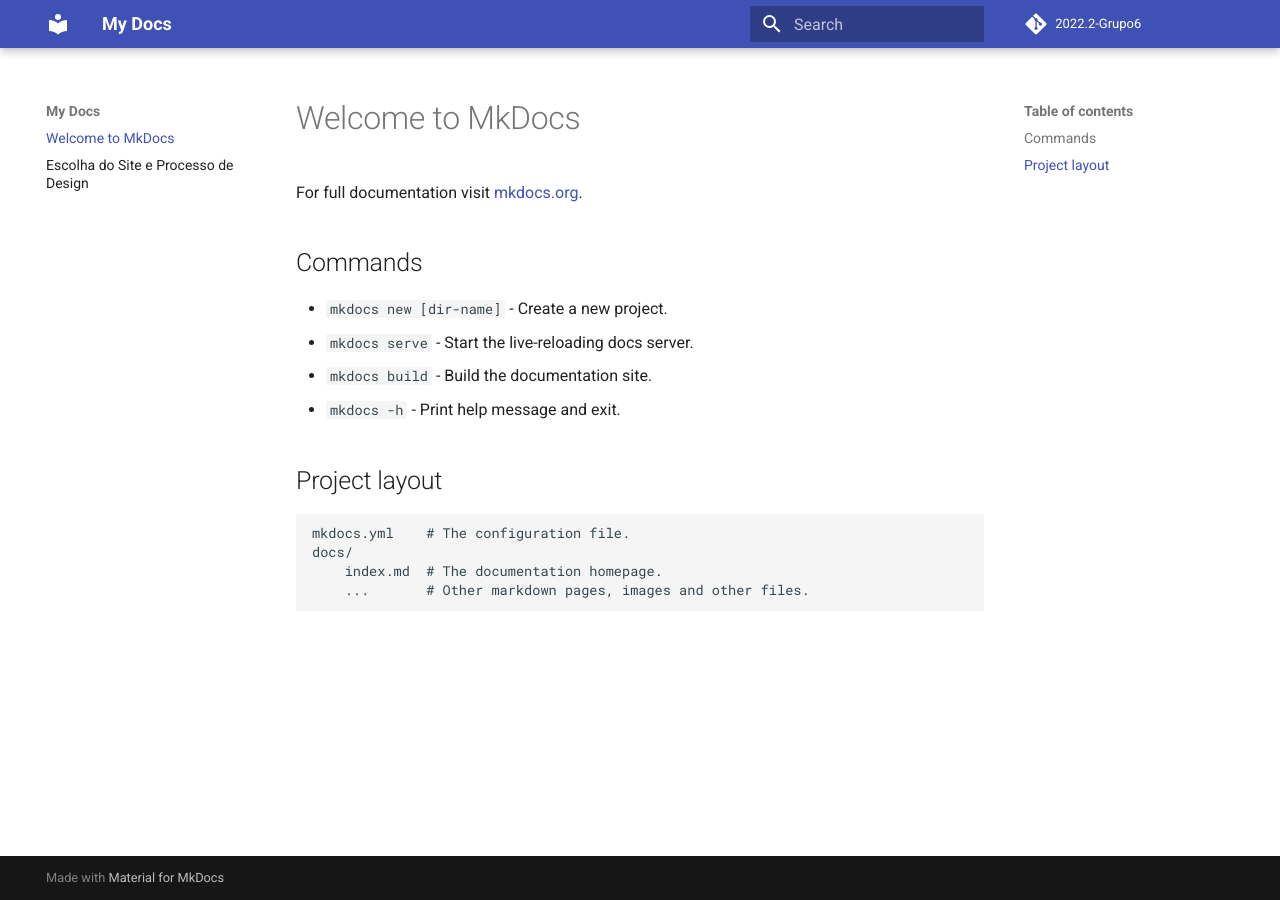
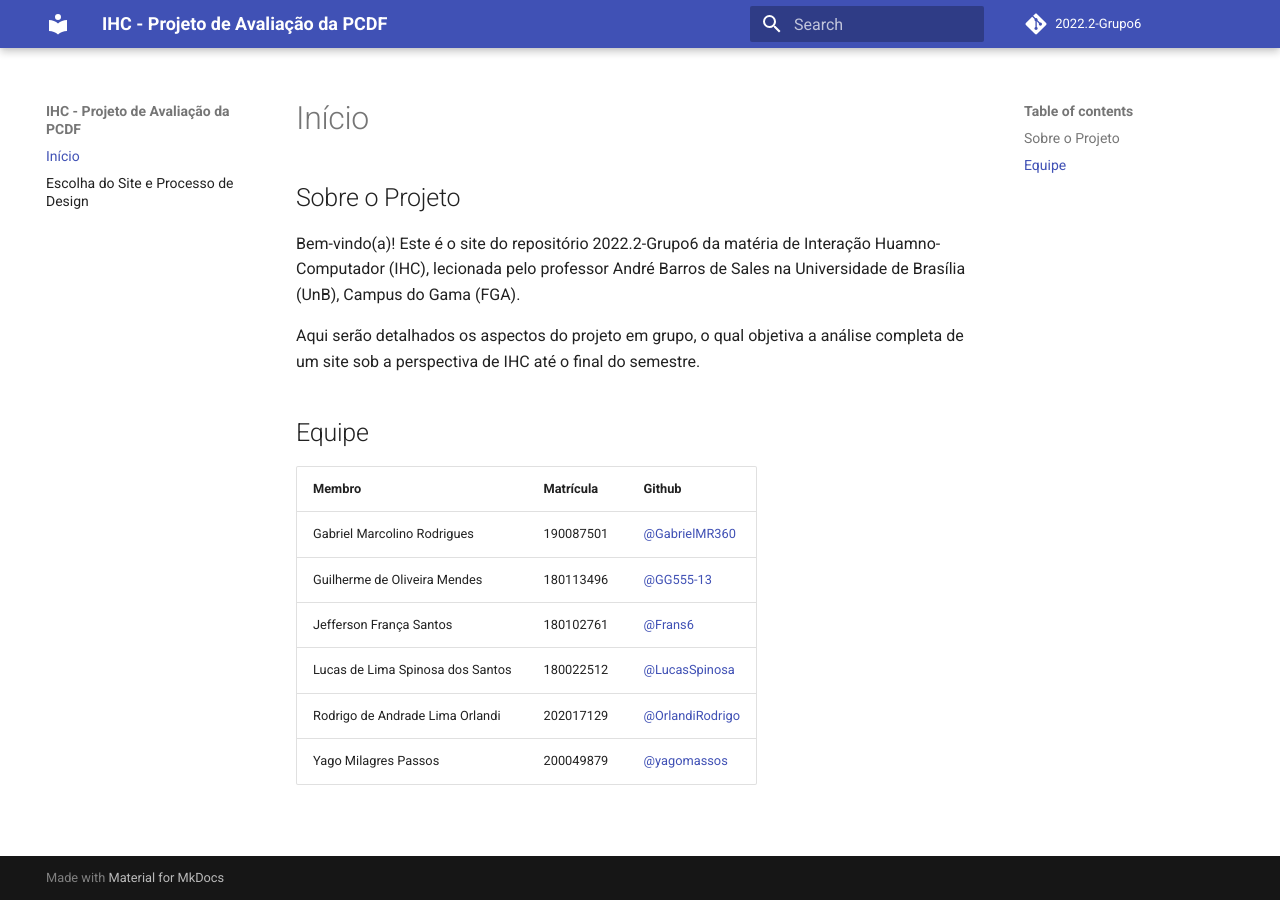
Before and after one commit to Interacao-Humano-Computador/2022.2-PCDF, an MkDocs documentation site: the page built from docs/index.md, in a window 1280 px wide. Built offline with MkDocs 1.6.1 and Material for MkDocs 9.7.7, drawn with Linux system fonts in a browser that asks for light colours; comment, search, counter and statistics services are not loaded.

Commit message:
mudanças adicionais do index e do config

```diff
--- a/docs/index.md
+++ b/docs/index.md
@@ -1,17 +1,17 @@
-# Welcome to MkDocs
+# Início
 
-For full documentation visit [mkdocs.org](https://www.mkdocs.org).
+## Sobre o Projeto
+Bem-vindo(a)! Este é o site do repositório 2022.2-Grupo6 da matéria de Interação Huamno-Computador (IHC), lecionada pelo professor André Barros de Sales na Universidade de Brasília (UnB), Campus do Gama (FGA).
 
-## Commands
+Aqui serão detalhados os aspectos do projeto em grupo, o qual objetiva a análise completa de um site sob a perspectiva de IHC até o final do semestre.
 
-* `mkdocs new [dir-name]` - Create a new project.
-* `mkdocs serve` - Start the live-reloading docs server.
-* `mkdocs build` - Build the documentation site.
-* `mkdocs -h` - Print help message and exit.
+## Equipe
 
-## Project layout
-
-    mkdocs.yml    # The configuration file.
-    docs/
-        index.md  # The documentation homepage.
-        ...       # Other markdown pages, images and other files.
+|Membro|Matrícula|Github|
+|------|------|---------|
+|Gabriel Marcolino Rodrigues|190087501|[@GabrielMR360](https://github.com/GabrielMR360)|
+|Guilherme de Oliveira Mendes|180113496|[@GG555-13](https://github.com/GG555-13)|
+|Jefferson França Santos|180102761|[@Frans6](https://github.com/Frans6)|
+|Lucas de Lima Spinosa dos Santos|180022512|[@LucasSpinosa](https://github.com/LucasSpinosa)|
+|Rodrigo de Andrade Lima Orlandi|202017129|[@OrlandiRodrigo](https://github.com/OrlandiRodrigo)|
+|Yago Milagres Passos|200049879|[@yagomassos](https://github.com/yagompassos)|
--- a/mkdocs.yml
+++ b/mkdocs.yml
@@ -1,4 +1,4 @@
-site_name: My Docs
+site_name: IHC - Projeto de Avaliação da PCDF
 
 repo_name: 2022.2-Grupo6
 repo_url: https://github.com/Interacao-Humano-Computador/2022.2-Grupo6
```
Also changed, not shown: README.md (+3 -0 lines).
